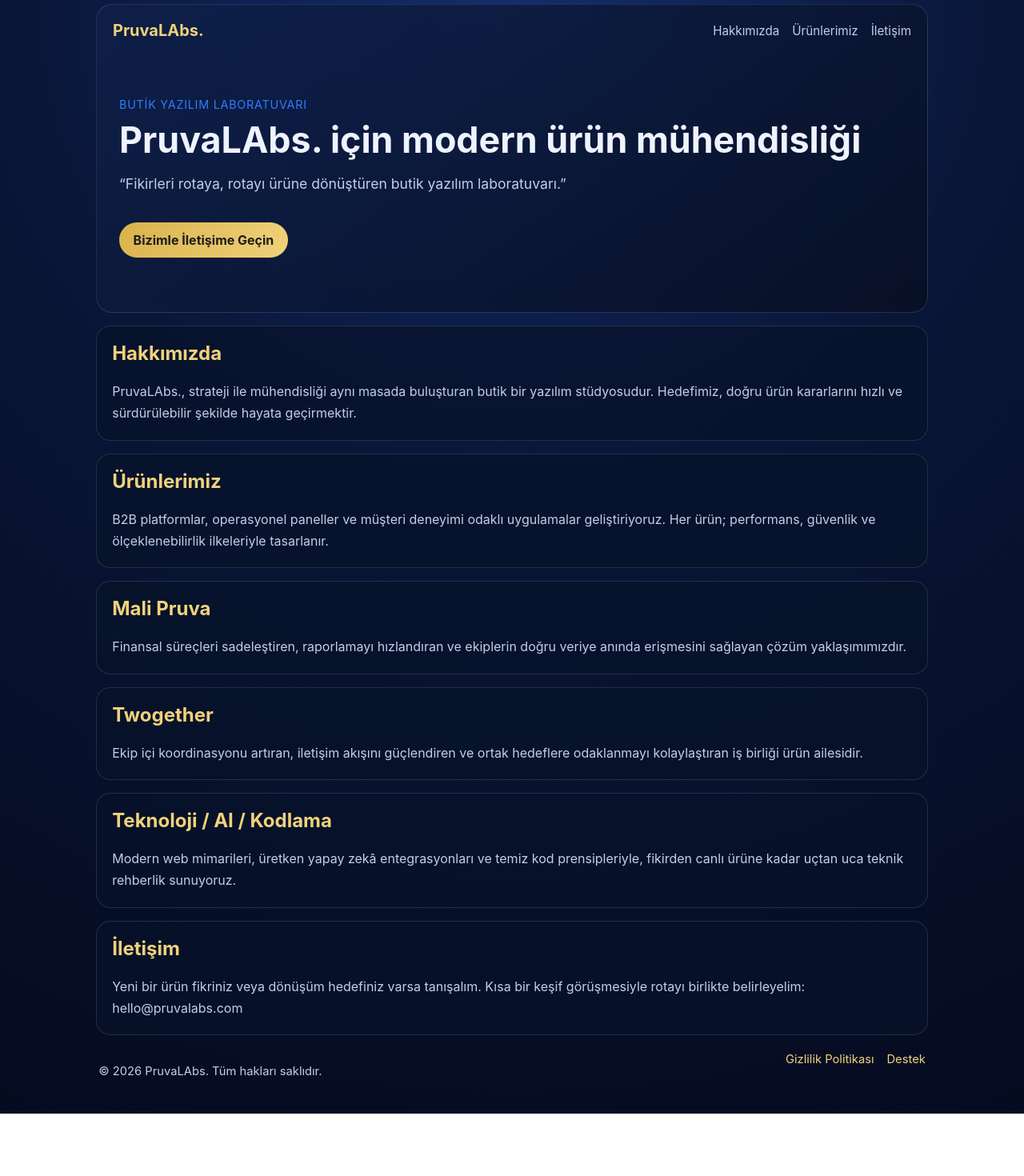
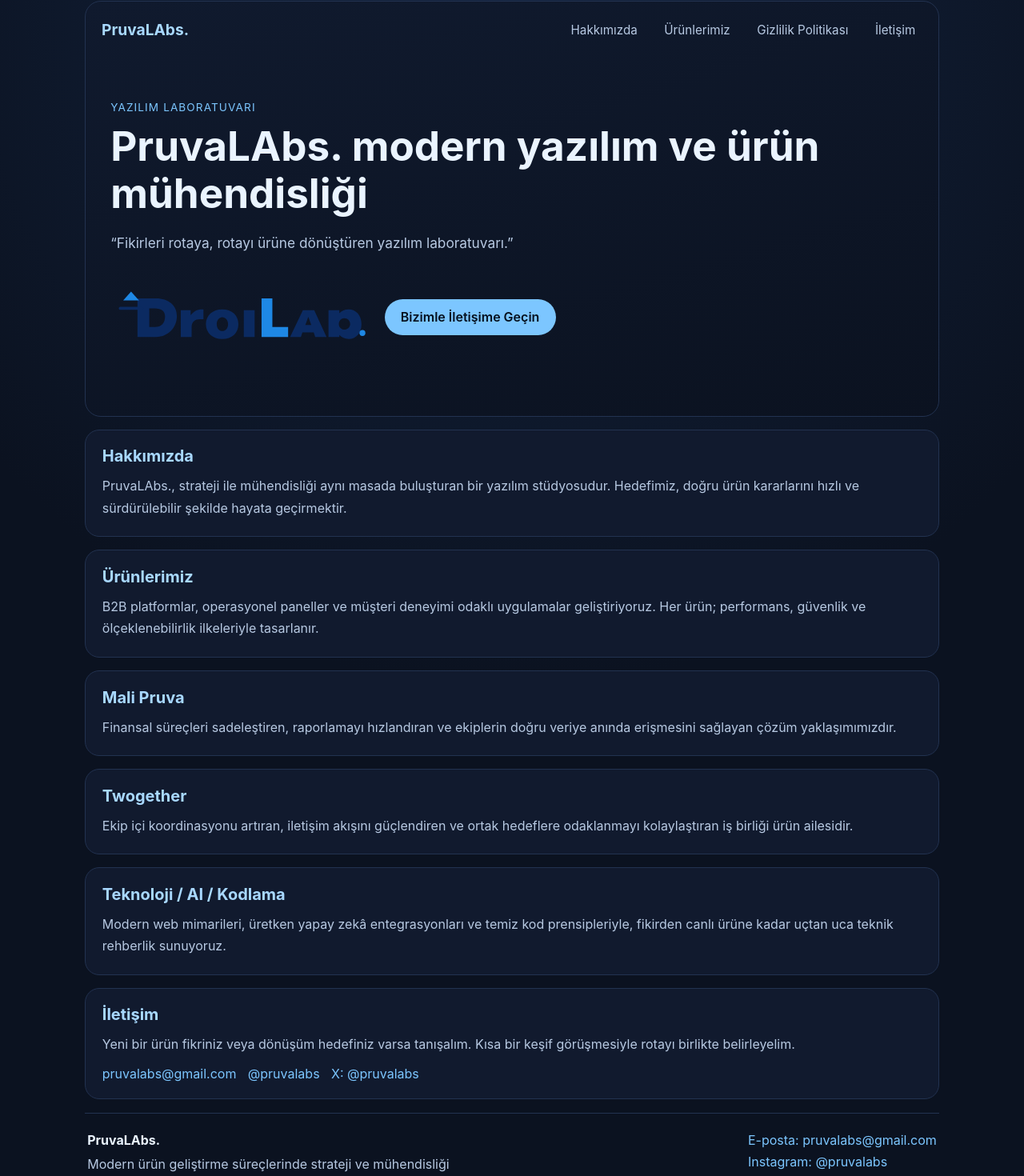
Before and after one commit to PruvaLAbs/pruvalabs-website, a React (Vite) app: page / in a window 1280 px wide. Shown: the part 15-1485 px from the top of the page at 80% size. Before the commit the page ends 1407 px from the top, so only its background shows below. Built offline with nearby package versions, Linux system fonts and the light colour scheme.

Commit message:
Adjust hero logo layout and add X links + copyright

```diff
--- a/src/App.jsx
+++ b/src/App.jsx
@@ -1,9 +1,9 @@
-const sections = [
+const homeSections = [
   {
     id: 'hakkimizda',
     title: 'Hakkımızda',
     content:
-      'PruvaLAbs., strateji ile mühendisliği aynı masada buluşturan butik bir yazılım stüdyosudur. Hedefimiz, doğru ürün kararlarını hızlı ve sürdürülebilir şekilde hayata geçirmektir.',
+      'PruvaLAbs., strateji ile mühendisliği aynı masada buluşturan bir yazılım stüdyosudur. Hedefimiz, doğru ürün kararlarını hızlı ve sürdürülebilir şekilde hayata geçirmektir.',
   },
   {
     id: 'urunlerimiz',
@@ -29,55 +29,227 @@
     content:
       'Modern web mimarileri, üretken yapay zekâ entegrasyonları ve temiz kod prensipleriyle, fikirden canlı ürüne kadar uçtan uca teknik rehberlik sunuyoruz.',
   },
+];
+
+const privacyPolicySections = [
   {
-    id: 'iletisim',
-    title: 'İletişim',
-    content:
-      'Yeni bir ürün fikriniz veya dönüşüm hedefiniz varsa tanışalım. Kısa bir keşif görüşmesiyle rotayı birlikte belirleyelim: hello@pruvalabs.com',
+    title: '1. Toplanan Bilgiler',
+    paragraphs: [
+      'Kullandığınız ürüne veya hizmete bağlı olarak aşağıdaki türlerde bilgiler toplanabilir:',
+    ],
+    bullets: [
+      'Kullanıcı tarafından sağlanan bilgiler — Örneğin ad, e-posta adresi, geri bildirim veya iletişim bilgileri.',
+      'Uygulama kullanım bilgileri — Örneğin uygulama içi etkileşimler, tercih ayarları, hata kayıtları ve performans verileri.',
+      'Cihaz ve teknik bilgiler — Örneğin cihaz modeli, işletim sistemi, uygulama sürümü ve dil bilgisi.',
+    ],
+    footer:
+      'PruvaLAbs., yalnızca hizmetin sunulması, geliştirilmesi, güvenliğinin sağlanması ve kullanıcı deneyiminin iyileştirilmesi için gerekli verileri işlemeyi hedefler.',
+  },
+  {
+    title: '2. Bilgilerin Kullanımı',
+    paragraphs: ['Toplanan bilgiler aşağıdaki amaçlarla kullanılabilir:'],
+    bullets: [
+      'Hizmetleri sunmak ve çalıştırmak',
+      'Uygulama performansını geliştirmek',
+      'Hataları tespit etmek ve gidermek',
+      'Kullanıcı desteği sağlamak',
+      'Güvenlik, kötüye kullanım önleme ve sistem bütünlüğünü korumak',
+      'Yasal yükümlülükleri yerine getirmek',
+    ],
+  },
+  {
+    title: '3. Veri Paylaşımı',
+    paragraphs: [
+      'PruvaLAbs., kullanıcı verilerini satmaz.',
+      'Gerekli durumlarda veriler aşağıdaki taraflarla paylaşılabilir:',
+    ],
+    bullets: [
+      'Altyapı ve teknik hizmet sağlayıcıları',
+      'Analitik veya hata izleme hizmetleri',
+      'Yasal yükümlülükler kapsamında yetkili kamu kurumları',
+    ],
+    footer:
+      'Bu tür paylaşımlar yalnızca hizmetin sunulması, güvenliğin sağlanması veya yasal gerekliliklerin yerine getirilmesi amacıyla yapılır.',
+  },
+  {
+    title: '4. Veri Saklama',
+    paragraphs: [
+      'Veriler, toplama amacının gerektirdiği süre boyunca veya yasal yükümlülüklerin gerektirdiği ölçüde saklanır. Gereklilik ortadan kalktığında veriler silinir, anonimleştirilir veya güvenli şekilde imha edilir.',
+    ],
+  },
+  {
+    title: '5. Veri Güvenliği',
+    paragraphs: [
+      'PruvaLAbs., kişisel verilerin yetkisiz erişim, değiştirme, ifşa veya yok edilmesine karşı korunması için makul teknik ve idari önlemler uygular. Ancak internet üzerinden yapılan veri iletiminin tamamen risksiz olduğu garanti edilemez.',
+    ],
+  },
+  {
+    title: '6. Çocukların Gizliliği',
+    paragraphs: [
+      'PruvaLAbs. ürünleri genel olarak çocuklara yönelik değildir. Bilerek çocuklardan kişisel veri toplama hedeflenmez. Böyle bir durum tespit edilirse ilgili veriler silinmek üzere işleme alınır.',
+    ],
+  },
+  {
+    title: '7. Üçüncü Taraf Hizmetler',
+    paragraphs: [
+      'Ürünlerimiz bazı üçüncü taraf hizmetleri, bağlantıları veya altyapıları içerebilir. Bu hizmetlerin gizlilik uygulamalarından ilgili üçüncü taraflar sorumludur.',
+    ],
+  },
+  {
+    title: '8. Kullanıcı Hakları',
+    paragraphs: ['Geçerli mevzuata bağlı olarak kullanıcılar aşağıdaki haklara sahip olabilir:'],
+    bullets: [
+      'Kendileriyle ilgili veriler hakkında bilgi talep etme',
+      'Yanlış veya eksik bilgilerin düzeltilmesini isteme',
+      'Verilerin silinmesini talep etme',
+      'Veri işleme faaliyetlerine ilişkin itirazda bulunma',
+    ],
+    footer: 'Bu talepler için bizimle iletişime geçebilirsiniz.',
+  },
+  {
+    title: '9. Politika Değişiklikleri',
+    paragraphs: [
+      'Bu Gizlilik Politikası zaman zaman güncellenebilir. Güncel sürüm bu sayfada yayımlanır ve yürürlük tarihi üst bölümde belirtilir.',
+    ],
+  },
+  {
+    title: '10. İletişim',
+    paragraphs: ['Gizlilik Politikası ile ilgili sorularınız için bizimle iletişime geçebilirsiniz:'],
+    bullets: ['E-posta: pruvalabs@gmail.com', 'Instagram: https://instagram.com/pruvalabs'],
   },
 ];
 
-function App() {
+function Header() {
   return (
-    <div className="site-shell">
-      <header className="hero">
-        <nav className="top-nav">
-          <div className="brand">PruvaLAbs.</div>
+    <nav className="top-nav" aria-label="Ana menü">
+      <a className="brand" href="/">
+        PruvaLAbs.
+      </a>
       <div className="nav-links">
-            <a href="#hakkimizda">Hakkımızda</a>
-            <a href="#urunlerimiz">Ürünlerimiz</a>
-            <a href="#iletisim">İletişim</a>
+        <a href="/#hakkimizda">Hakkımızda</a>
+        <a href="/#urunlerimiz">Ürünlerimiz</a>
+        <a href="/gizlilik-politikasi">Gizlilik Politikası</a>
+        <a href="/#iletisim">İletişim</a>
       </div>
     </nav>
+  );
+}
+
+function HomePage() {
+  return (
+    <>
+      <header className="hero">
+        <Header />
 
         <div className="hero-content">
-          <p className="eyebrow">Butik Yazılım Laboratuvarı</p>
-          <h1>PruvaLAbs. için modern ürün mühendisliği</h1>
-          <p className="tagline">
-            “Fikirleri rotaya, rotayı ürüne dönüştüren butik yazılım laboratuvarı.”
-          </p>
+          <p className="eyebrow">Yazılım Laboratuvarı</p>
+          <h1>PruvaLAbs. modern yazılım ve ürün mühendisliği</h1>
+          <p className="tagline">“Fikirleri rotaya, rotayı ürüne dönüştüren yazılım laboratuvarı.”</p>
+          <div className="hero-actions">
+            <img src="/pruvalabs-logo.svg" alt="PruvaLAbs logosu" className="hero-logo" />
             <a className="cta" href="#iletisim">
               Bizimle İletişime Geçin
             </a>
           </div>
+        </div>
       </header>
 
       <main>
-        {sections.map((section) => (
+        {homeSections.map((section) => (
           <section key={section.id} id={section.id} className="content-card">
             <h2>{section.title}</h2>
             <p>{section.content}</p>
           </section>
         ))}
+
+        <section id="iletisim" className="content-card contact-card">
+          <h2>İletişim</h2>
+          <p>Yeni bir ürün fikriniz veya dönüşüm hedefiniz varsa tanışalım. Kısa bir keşif görüşmesiyle rotayı birlikte belirleyelim.</p>
+          <div className="contact-links">
+            <a href="mailto:pruvalabs@gmail.com">pruvalabs@gmail.com</a>
+            <a href="https://instagram.com/pruvalabs" target="_blank" rel="noreferrer">
+              @pruvalabs
+            </a>
+            <a href="https://x.com/pruvalabs" target="_blank" rel="noreferrer">
+              X: @pruvalabs
+            </a>
+          </div>
+        </section>
       </main>
+    </>
+  );
+}
 
+function PrivacyPolicyPage() {
+  return (
+    <main className="policy-page">
+      <section className="hero policy-hero">
+        <Header />
+        <div className="policy-intro">
+          <h1>Gizlilik Politikası</h1>
+          <p>Son güncelleme: 27 Nisan 2026</p>
+          <p>
+            PruvaLAbs. (“biz”, “bizim” veya “Şirket”), geliştirdiği web siteleri, mobil uygulamalar ve diğer dijital
+            ürünler kapsamında kullanıcı gizliliğine önem verir. Bu Gizlilik Politikası, PruvaLAbs. tarafından sunulan
+            ürün ve hizmetleri kullanan kişilere ilişkin bilgilerin nasıl toplandığını, kullanıldığını, saklandığını
+            ve korunduğunu açıklar.
+          </p>
+          <p>
+            Aksi ayrıca belirtilmedikçe, bu politika PruvaLAbs. tarafından geliştirilen ve yayınlanan tüm uygulamalar
+            ve dijital hizmetler için geçerlidir.
+          </p>
+        </div>
+      </section>
+
+      <section className="policy-content content-card">
+        {privacyPolicySections.map((item) => (
+          <article key={item.title} className="policy-block">
+            <h2>{item.title}</h2>
+            {item.paragraphs?.map((paragraph) => (
+              <p key={paragraph}>{paragraph}</p>
+            ))}
+            {item.bullets?.length ? (
+              <ul>
+                {item.bullets.map((bullet) => (
+                  <li key={bullet}>{bullet}</li>
+                ))}
+              </ul>
+            ) : null}
+            {item.footer ? <p>{item.footer}</p> : null}
+          </article>
+        ))}
+      </section>
+    </main>
+  );
+}
+
+function Footer() {
+  return (
     <footer className="footer">
-        <p>© {new Date().getFullYear()} PruvaLAbs. Tüm hakları saklıdır.</p>
+      <div>
+        <p className="footer-brand">PruvaLAbs.</p>
+        <p className="footer-text">Modern ürün geliştirme süreçlerinde strateji ve mühendisliği bir araya getirir.</p>
+      </div>
       <div className="footer-links">
-          <a href="#">Gizlilik Politikası</a>
-          <a href="#">Destek</a>
+        <a href="mailto:pruvalabs@gmail.com">E-posta: pruvalabs@gmail.com</a>
+        <a href="https://instagram.com/pruvalabs" target="_blank" rel="noreferrer">
+          Instagram: @pruvalabs
+        </a>
+        <a href="https://x.com/pruvalabs" target="_blank" rel="noreferrer">X: @pruvalabs</a>
+        <a href="/gizlilik-politikasi">Gizlilik Politikası</a>
       </div>
+      <p className="copyright">© 2025 PruvaLAbs. Tüm hakları saklıdır.</p>
     </footer>
+  );
+}
+
+function App() {
+  const isPrivacyPage = window.location.pathname === '/gizlilik-politikasi';
+
+  return (
+    <div className="site-shell">
+      {isPrivacyPage ? <PrivacyPolicyPage /> : <HomePage />}
+      <Footer />
     </div>
   );
 }
--- a/src/styles.css
+++ b/src/styles.css
@@ -1,13 +1,11 @@
 :root {
-  --navy-950: #050b1f;
-  --navy-900: #0a1638;
-  --navy-800: #102455;
-  --gold-400: #d9b24c;
-  --gold-300: #f0d27a;
-  --electric-400: #2f7dff;
-  --text-100: #eef3ff;
-  --text-300: #c3cee8;
-  --border: rgba(255, 255, 255, 0.12);
+  --bg-main: #0b1220;
+  --bg-card: #111a2e;
+  --accent: #7cc6ff;
+  --accent-soft: #a8d8ff;
+  --text-main: #eaf4ff;
+  --text-soft: #b7c9e2;
+  --border: #223250;
 }
 
 * {
@@ -19,9 +17,9 @@
 #root {
   margin: 0;
   min-height: 100%;
-  font-family: Inter, Avenir, Helvetica, Arial, sans-serif;
-  background: radial-gradient(circle at top, #132d70 0%, var(--navy-900) 40%, var(--navy-950) 100%);
-  color: var(--text-100);
+  font-family: Inter, 'Segoe UI', Roboto, Helvetica, Arial, sans-serif;
+  background: radial-gradient(circle at top, #13233e 0%, var(--bg-main) 50%);
+  color: var(--text-main);
 }
 
 a {
@@ -30,14 +28,14 @@
 }
 
 .site-shell {
-  max-width: 1080px;
+  max-width: 1100px;
   margin: 0 auto;
-  padding: 1.25rem;
+  padding: 1rem 1rem 2rem;
 }
 
 .hero {
   border: 1px solid var(--border);
-  background: linear-gradient(145deg, rgba(15, 32, 74, 0.86), rgba(8, 16, 37, 0.94));
+  background: linear-gradient(165deg, rgba(16, 26, 46, 0.95), rgba(11, 18, 32, 0.98));
   border-radius: 20px;
   padding: 1.25rem;
 }
@@ -48,57 +46,102 @@
   align-items: center;
   gap: 1rem;
   flex-wrap: wrap;
+  padding-bottom: 0.35rem;
 }
 
 .brand {
-  font-size: 1.25rem;
+  font-size: 1.2rem;
   font-weight: 700;
-  color: var(--gold-300);
+  color: var(--accent-soft);
 }
 
 .nav-links {
   display: flex;
   gap: 1rem;
-  color: var(--text-300);
+  color: var(--text-soft);
   font-size: 0.95rem;
+  flex-wrap: wrap;
+}
+
+.nav-links a {
+  padding: 0.35rem 0.55rem;
+  border-radius: 999px;
+  transition: background-color 0.2s ease, color 0.2s ease;
 }
 
 .nav-links a:hover {
-  color: var(--gold-300);
+  color: var(--text-main);
+  background: rgba(124, 198, 255, 0.15);
 }
 
 .hero-content {
-  padding: 4.5rem 0.5rem 3rem;
+  padding: 4.25rem 0.7rem 3rem;
 }
 
 .eyebrow {
   margin: 0;
-  color: var(--electric-400);
-  font-size: 0.9rem;
-  letter-spacing: 0.05em;
+  color: var(--accent);
+  font-size: 0.85rem;
+  letter-spacing: 0.08em;
   text-transform: uppercase;
 }
 
 h1 {
   margin: 0.7rem 0;
-  font-size: clamp(1.9rem, 3.5vw, 3rem);
-  line-height: 1.15;
+  font-size: clamp(2rem, 4vw, 3.2rem);
+  line-height: 1.16;
+  font-weight: 700;
 }
 
 .tagline {
-  max-width: 680px;
-  color: var(--text-300);
-  font-size: 1.1rem;
+  max-width: 700px;
+  color: var(--text-soft);
+  font-size: 1.08rem;
+  line-height: 1.7;
+}
+
+.hero-actions {
+  margin-top: 1.4rem;
+  display: flex;
+  align-items: center;
+  justify-content: flex-start;
+  flex-wrap: wrap;
+  gap: 1.4rem;
+}
+
+.hero-logo {
+  width: min(320px, 60vw);
+  height: auto;
+  display: block;
+  border-radius: 10px;
+}
+
+.cta,
+.link-pill {
+  display: inline-flex;
+  align-items: center;
+  justify-content: center;
+  border-radius: 999px;
+  padding: 0.72rem 1.2rem;
+  font-weight: 600;
+  border: 1px solid transparent;
+  transition: transform 0.2s ease, background-color 0.2s ease, color 0.2s ease;
 }
 
 .cta {
-  display: inline-block;
-  margin-top: 1.25rem;
-  background: linear-gradient(120deg, var(--gold-400), var(--gold-300));
-  color: #1d1d1d;
-  font-weight: 700;
-  padding: 0.75rem 1.1rem;
-  border-radius: 999px;
+  background: var(--accent);
+  color: #05101e;
+}
+
+.cta:hover,
+.link-pill:hover {
+  transform: translateY(-1px);
+}
+
+.link-pill {
+  border-color: var(--border);
+  color: var(--accent-soft);
+  background: rgba(124, 198, 255, 0.08);
 }
 
 main {
@@ -110,51 +153,125 @@
 .content-card {
   border: 1px solid var(--border);
   border-radius: 18px;
-  padding: 1.2rem;
-  background: rgba(8, 18, 42, 0.72);
+  padding: 1.3rem;
+  background: var(--bg-card);
 }
 
 h2 {
-  margin-top: 0;
-  color: var(--gold-300);
+  margin: 0;
+  font-size: 1.25rem;
+  color: var(--accent-soft);
 }
 
-.content-card p {
-  margin-bottom: 0;
-  color: var(--text-300);
-  line-height: 1.7;
+.content-card p,
+.policy-content li {
+  color: var(--text-soft);
+  line-height: 1.72;
+  margin: 0.75rem 0 0;
+}
+
+.contact-links {
+  display: flex;
+  flex-wrap: wrap;
+  gap: 0.9rem;
+  margin-top: 0.75rem;
+}
+
+.contact-links a,
+.footer-links a {
+  color: var(--accent);
+}
+
+.policy-page {
+  margin-top: 1rem;
+  display: grid;
+  gap: 1rem;
+}
+
+.policy-intro p {
+  margin: 0.8rem 0 0;
+  color: var(--text-soft);
+  line-height: 1.75;
+}
+
+.policy-content {
+  padding-top: 0.6rem;
+}
+
+.policy-block + .policy-block {
+  margin-top: 1rem;
+  padding-top: 1rem;
+  border-top: 1px solid var(--border);
+}
+
+.policy-content ul {
+  margin: 0.75rem 0 0;
+  padding-left: 1.2rem;
 }
 
 .footer {
-  padding: 1.3rem 0.2rem 0.6rem;
-  color: var(--text-300);
-  font-size: 0.92rem;
+  border-top: 1px solid var(--border);
+  margin-top: 1.1rem;
+  padding: 1.4rem 0.2rem 0.5rem;
   display: flex;
   justify-content: space-between;
   gap: 1rem;
   flex-wrap: wrap;
 }
 
+.footer-brand {
+  margin: 0;
+  font-weight: 700;
+  color: var(--text-main);
+}
+
+.footer-text {
+  margin: 0.45rem 0 0;
+  color: var(--text-soft);
+  max-width: 460px;
+  line-height: 1.7;
+}
+
 .footer-links {
   display: flex;
-  gap: 1rem;
+  flex-direction: column;
+  align-items: flex-start;
+  gap: 0.45rem;
 }
 
-.footer-links a {
-  color: var(--gold-300);
+
+.copyright {
+  width: 100%;
+  margin: 0.75rem 0 0;
+  color: var(--text-soft);
+  border-top: 1px solid var(--border);
+  padding-top: 0.75rem;
+  font-size: 0.9rem;
 }
-
 @media (max-width: 700px) {
   .site-shell {
-    padding: 0.9rem;
+    padding: 0.85rem 0.85rem 1.5rem;
   }
 
   .hero-content {
-    padding-top: 3.2rem;
+    padding-top: 3rem;
   }
 
   .nav-links {
     width: 100%;
-    justify-content: space-between;
+    justify-content: flex-start;
+  }
+
+  .hero-actions {
+    align-items: flex-start;
+    gap: 0.9rem;
+  }
+
+  .hero-logo {
+    width: min(280px, 78vw);
+  }
+
+  .footer {
+    flex-direction: column;
   }
 }
```
Also changed, not shown: public/pruvalabs-logo.svg (added), vercel.json (added). Lines whose indentation alone changed are shown as unchanged.
